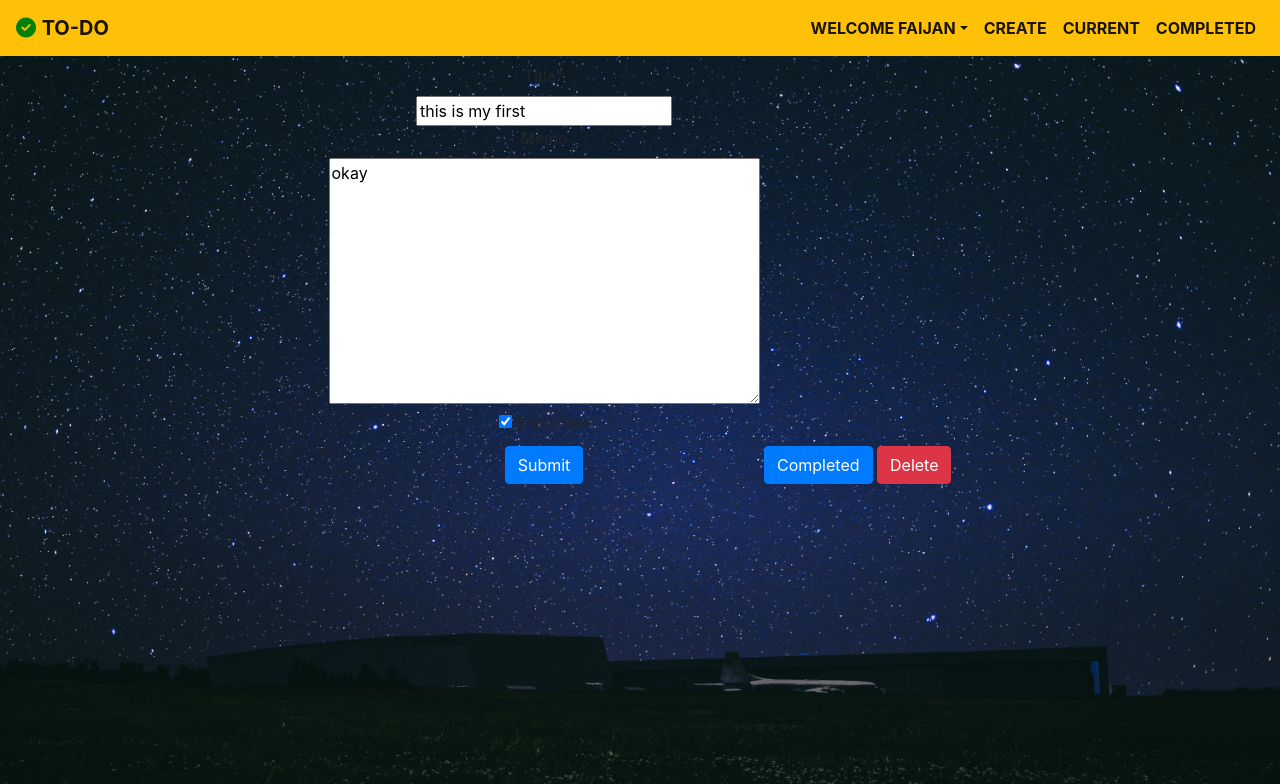
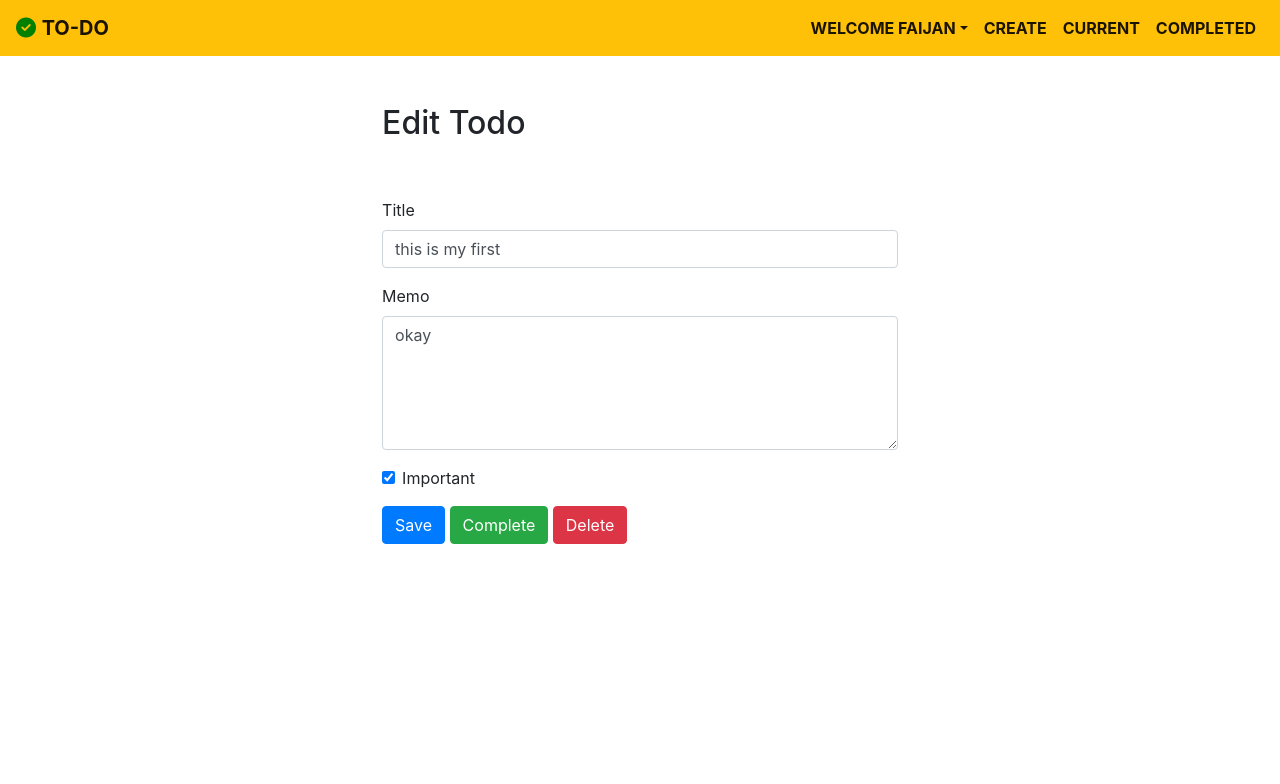
Before and after one commit to faijan22/django3-todo, a Django app: page /todo/20 in a window 1280 px wide. Shown: the top 784 px of the page. Run offline with Django 3.2, Linux system fonts and the light colour scheme; a user stored in the database is signed in; data comes from the database, SQL or seed files in the repository; both versions use the stored data as it was after the commit; some libraries are stand-ins or nearby versions.

Commit message:
added button functionalities

```diff
--- a/todo/templates/todo/base.html
+++ b/todo/templates/todo/base.html
@@ -22,7 +22,7 @@
             <li class="nav-item active dropdown">
               <a class="nav-link dropdown-toggle text-black font-weight-bold text-uppercase" href="" data-toggle="dropdown">Welcome {{ user.username }}</a>
               <div class="dropdown-menu">
-                  <a class="dropdown-item " href="{% url 'logoutuser' %}">Logout</a>
+                  <a class="dropdown-item nav-item-danger" href="{% url 'logoutuser' %}">Logout</a>
               </div>
             </li>
             <li class="nav-item active">
--- a/todo/templates/todo/currenttodos.html
+++ b/todo/templates/todo/currenttodos.html
@@ -16,12 +16,12 @@
                 {% if todo.important %}
                     <b>{{ todo.title }}</b>
                     {% if todo.memo %}
-                        - {{ todo.memo }}
+                        - {{ todo.memo|truncatechars:50 }}
                     {% endif %}
                 {% else %}
                     {{ todo.title }}
                     {% if todo.memo %}
-                        - {{ todo.memo }}
+                        - {{ todo.memo|truncatechars:50 }}
                     {% endif %}
                 {% endif %}
             {% endif %}
--- a/todo/templates/todo/viewtodo.html
+++ b/todo/templates/todo/viewtodo.html
@@ -4,34 +4,50 @@
 {% block title %} View {% endblock %}
 
 {% block content %}
-<div class="container text-center">
-    <h6 style="color: red; ">{{ error }}</h6>
-    <!-- this will display the title of the blog  -->
-
-
-    <div class="form-group" style="display: inline;">
-
-        <form method="POST" style="display: inline-block;" >
+    <div class="row justify-content-center mt-5">
+        <div class="col-md-5">
+            {% if todo.title%}
+            <h2>Edit Todo</h2>
+            {% else %}
+            <h2>New Todo</h2>
+            {% endif %}
+        </div>
+    </div>
+    <div class="row justify-content-center mt-5">
+        <div class="col-md-5">
+            {% if error %}
+                <div class="alert alert-danger" role="alert">
+                    {{ error }}
+                </div>
+            {% endif %}
+            <form method="POST">
+                {% csrf_token %}
+                <div class="form-group">
+                    <label for="title">Title</label>
+                    <input type="text" name="title" class="form-control" id="title" value="{{ todo.title }}" required>
+                </div>
+                <div class="form-group">
+                    <label for="memo">Memo</label>
+                    <textarea name="memo" rows="5" class="form-control" id="memo" >{{ todo.memo }}</textarea>
+                </div>
+                <div class="form-group form-check">
+                    <input type="checkbox" name="important" class="form-check-input" id="important" {% if todo.important %} checked {% endif %}>
+                    <label class="form-check-label" for="important">Important</label>
+                </div>
+                <button type="submit" class="btn btn-primary">Save</button>
+                <button type="button" class="btn btn-success" onclick="$('#complete1').click()">Complete</button>
+                <button type="button" class="btn btn-danger" onclick="$('#delete').click()">Delete</button>
+            </form>
+        </div>
+    </div>
+    {% if todo.datecompleted is None %}
+        <form style='display: none;' method="POST" action="{% url 'comlpetetodo' todo.id %}">
             {% csrf_token %}
-            <!-- this will display the form with data in it  -->
-            {{ form|crispy }}
-            <form method="POST" action="" class="form-inline" style="display: inline-block;" >
-                {% csrf_token %}
-                <button type="submit" class="btn btn-primary my-1 form-inline">Submit</button>
-            </form>
-            <form method="POST" action="{% url 'comlpetetodo' todo.id %}" style="display: inline-block;" >
-                {% csrf_token %}
-                <button type="submit" class="btn btn-primary my-1 form-inline">Completed</button>
-            </form>
-            <form method="POST" action="{% url 'deletetodo' todo.id %}" style="display: inline-block;" >
-                {% csrf_token %}
-                <button type="submit" class="btn btn-danger my-1 form-inline">Delete</button>
-                </form>
+            <button id="complete1" type="submit">Complete</button>
         </form>
-
-
-
-
-    </div>
-</div>
+    {% endif %}
+    <form style='display: none;' method="POST" action="{% url 'deletetodo' todo.id %}">
+        {% csrf_token %}
+        <button id="delete" type="submit">Delete</button>
+    </form>
 {% endblock %}
--- a/todowoo/static/css/base.css
+++ /dev/null
@@ -1,9 +0,0 @@
-body{
-    background: url(static/css/bg.jpg);
-    background-size: cover;
-}
-
-.title{
-    margin-top: 10px;
-    word-spacing: .2em;
-}
```
Also changed, not shown: db.sqlite3, todo/models.py (line endings or trailing spaces), todowoo/static/css/bg.jpg (deleted).
